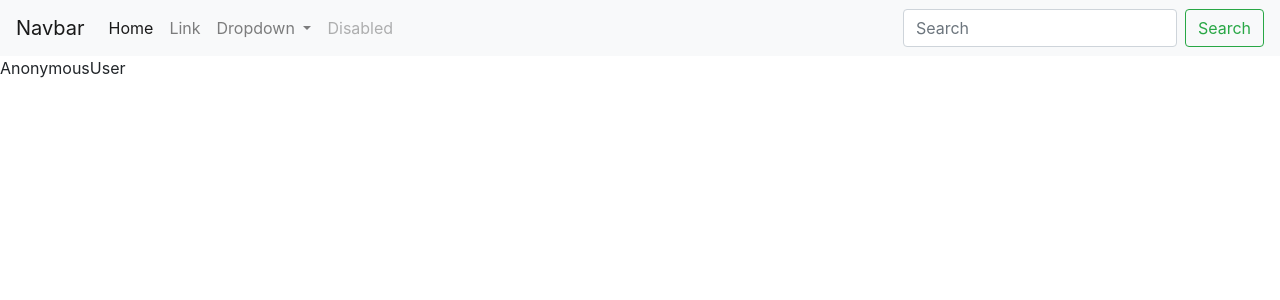
After one commit to parthishere/Garage-band, a Django app: template portfolio/templates/portfolio/portfolio.html in a window 1280 px wide. The commit adds this page. Shown: the top 300 px of the page. Run offline with Django 3.2, Linux system fonts and the light colour scheme; the template is opened without the code that fills it, so the values that code supplies are empty; some libraries are stand-ins or nearby versions.

Commit message:
error solved

```diff
--- a/garage_band/urls.py
+++ b/garage_band/urls.py
@@ -23,5 +23,5 @@ urlpatterns = [
     path('admin/', admin.site.urls),
     path('account/', include('allauth.urls')),
     path('api-auth/', include('rest_framework.urls')),
-    path('home/', include('portfolio.urls'))
+    path('home/', include('portfolio.urls', namespace='portfolio'))
 ]+ static(settings.MEDIA_URL, document_root=settings.MEDIA_ROOT)
--- a/portfolio/templates/portfoilo/portfoilo.html
+++ b/portfolio/templates/portfolio/portfolio.html
@@ -2,6 +2,9 @@
 
 {% block body_block %}
 
+{{ user }}
+
 {{ user.email }}
 
+
 {% endblock %}
--- a/portfolio/views.py
+++ b/portfolio/views.py
@@ -4,6 +4,7 @@ from .models import UserProfileModel
 
 # Create your views here.
 def HomeView(request):
+    """ HOME VIEW FOR PORTFOIO PAGE """
     if request.user.is_authenticated:
         user_instance = UserProfileModel.objects.filter(user=request.user)
         # session_id = request.session.get('user_id'==request.user.id)
@@ -11,12 +12,13 @@ def HomeView(request):
             context = {
                 'user': user_instance,
             }
+            return render(request, 'portfolio/portfolio.html', context=context)
         else:
             user_instance = UserProfileModel.objects.create(user=request.user)
             request.session['user_id'] = request.user.id
             context = {
                 'user': user_instance,
             }
-            return render(request, 'portfoilo/portfolio.html', context=context)
+            return render(request, '/portfolio/portfolio.html', context=context)
     else:
-        return HttpResponse("Chall hutt bkl")
+        return redirect('account_login')
--- a/questions/serializers.py
+++ b/questions/serializers.py
@@ -1,5 +1,6 @@
 from rest_framework import serializers
 from linkra_app.models import Linkra
+from .models import Questions
 
 class LinkraSerializer(serializers.ModelSerializer):
     class Meta:
--- a/templates/base.html
+++ b/templates/base.html
@@ -11,9 +11,11 @@
     <title>{% block title_block %}{% endblock %}</title>
   </head>
   <body>
-      {% block body_block %}
+    {% include 'snippets/navbar.html' %}
 
+    {% block body_block %}
     {% endblock %}
+
     <!-- Optional JavaScript -->
     <!-- jQuery first, then Popper.js, then Bootstrap JS -->
     <script src="https://code.jquery.com/jquery-3.5.1.slim.min.js" integrity="sha384-DfXdz2htPH0lsSSs5nCTpuj/zy4C+OGpamoFVy38MVBnE+IbbVYUew+OrCXaRkfj" crossorigin="anonymous"></script>
--- /dev/null
+++ b/templates/snippets/navbar.html
@@ -0,0 +1,35 @@
+<nav class="navbar navbar-expand-lg navbar-light bg-light">
+  <a class="navbar-brand" href="#">Navbar</a>
+  <button class="navbar-toggler" type="button" data-toggle="collapse" data-target="#navbarSupportedContent" aria-controls="navbarSupportedContent" aria-expanded="false" aria-label="Toggle navigation">
+    <span class="navbar-toggler-icon"></span>
+  </button>
+
+  <div class="collapse navbar-collapse" id="navbarSupportedContent">
+    <ul class="navbar-nav mr-auto">
+      <li class="nav-item active">
+        <a class="nav-link" href="#">Home <span class="sr-only">(current)</span></a>
+      </li>
+      <li class="nav-item">
+        <a class="nav-link" href="#">Link</a>
+      </li>
+      <li class="nav-item dropdown">
+        <a class="nav-link dropdown-toggle" href="#" id="navbarDropdown" role="button" data-toggle="dropdown" aria-haspopup="true" aria-expanded="false">
+          Dropdown
+        </a>
+        <div class="dropdown-menu" aria-labelledby="navbarDropdown">
+          <a class="dropdown-item" href="#">Action</a>
+          <a class="dropdown-item" href="#">Another action</a>
+          <div class="dropdown-divider"></div>
+          <a class="dropdown-item" href="#">Something else here</a>
+        </div>
+      </li>
+      <li class="nav-item">
+        <a class="nav-link disabled" href="#" tabindex="-1" aria-disabled="true">Disabled</a>
+      </li>
+    </ul>
+    <form class="form-inline my-2 my-lg-0">
+      <input class="form-control mr-sm-2" type="search" placeholder="Search" aria-label="Search">
+      <button class="btn btn-outline-success my-2 my-sm-0" type="submit">Search</button>
+    </form>
+  </div>
+</nav>
```
Also changed, not shown: garage_band/settings.py (+3 -8 lines), portfolio/models.py (+4 -67 lines), db.sqlite3, portfolio/migrations/0006_auto_20200710_1809.py (added), portfolio/migrations/0007_auto_20200710_1812.py (added), portfolio/migrations/0008_auto_20200710_1816.py (added), portfolio/migrations/0009_auto_20200710_1819.py (added), portfolio/migrations/0010_auto_20200710_1820.py (added), portfolio/migrations/0011_auto_20200710_1824.py (added), portfolio/migrations/0012_auto_20200710_1831.py (added), portfolio/migrations/0013_auto_20200711_0228.py (added), portfolio/migrations/0014_auto_20200711_0310.py (added), portfolio/serializers.py (added), templates/account/login.html (added).
